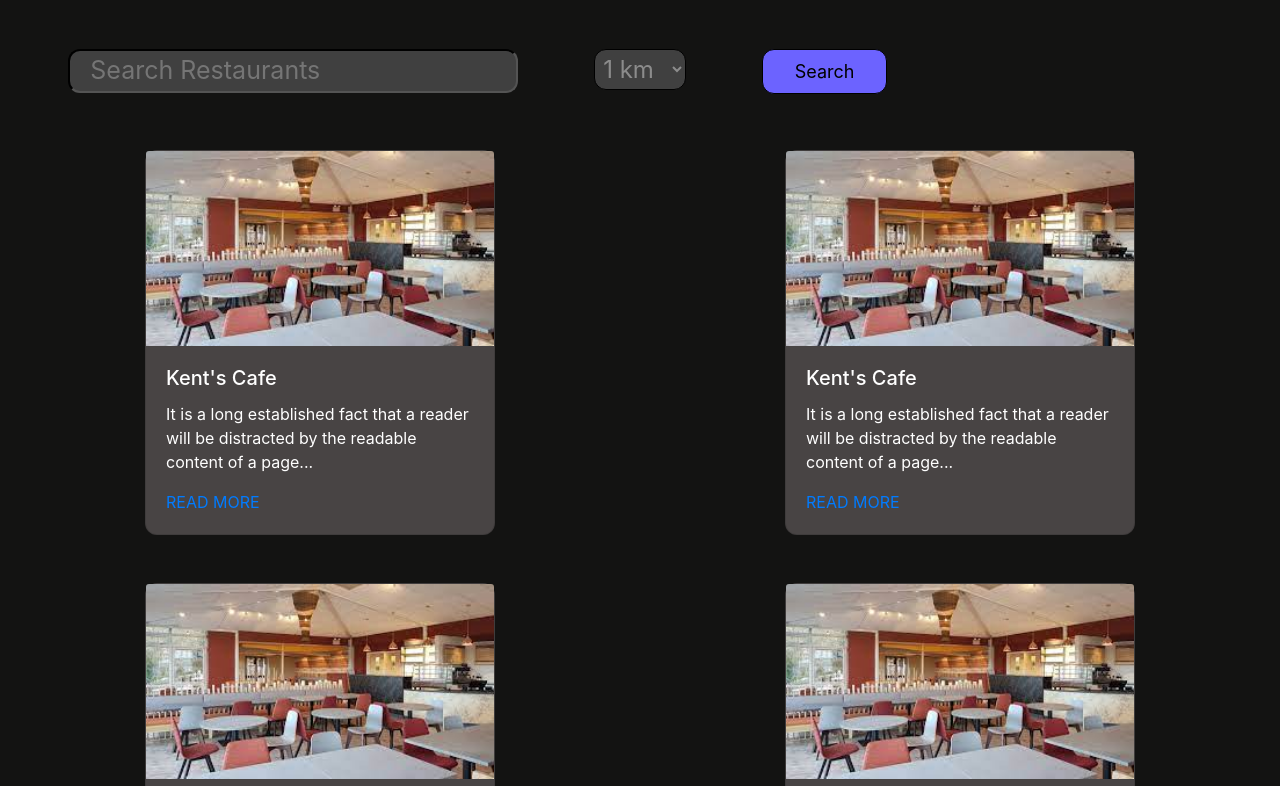
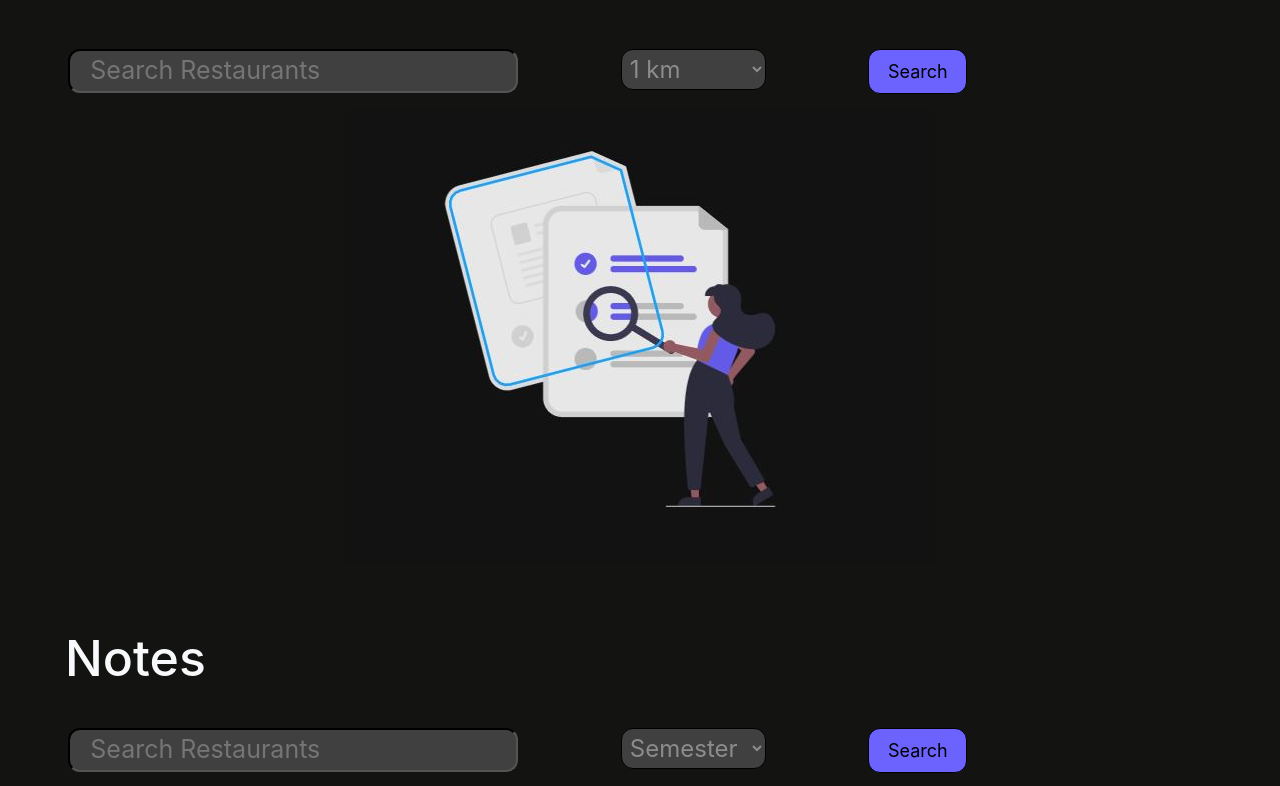
Before and after one commit to ktk04/srmhub, a React (Create React App) app: page / in a window 1280 px wide. Shown: the part 774-1560 px from the top of the page. Built offline with nearby package versions, Linux system fonts and the light colour scheme.

Commit message:
Restaurant & Notes

```diff
--- a/src/App.css
+++ b/src/App.css
@@ -138,3 +138,19 @@
   color:white;
   border-radius: 1.5vh;
 }
+
+.resultN,.resultR
+{
+  display:none;
+}
+
+.btn-outline-Notes
+{
+  background-color:#6C63FF;
+  color:black;
+  border-color: black;
+  margin-top:1vh;
+  font-size: 18px;
+  width:25%;
+  border-radius:1.5vh;
+}
--- a/src/App.js
+++ b/src/App.js
@@ -2,7 +2,8 @@ import logo from './logo.svg';
 import './App.css';
 import Nav from './Navbar.js';
 import Home from './Home.js';
-import Restaurant from './Restaurant'
+import Restaurant from './Restaurant';
+import Notes from './Notes';
 
 function App() {
   return (
@@ -10,6 +11,7 @@ function App() {
       <Nav/>
       <Home/>
       <Restaurant/>
+      <Notes/>
     </div>
   )
 }
--- /dev/null
+++ b/src/Notes.js
@@ -0,0 +1,118 @@
+import React, { Component } from 'react';
+import $ from 'jquery';
+
+export default class Restaurant extends Component{
+  jQuerycode=() => {
+$(".btn-outline-Notes").on("click",function(){
+  $(".resultN").css("display","block");
+  $(".BigN").css("display","none");
+});
+  }
+
+  componentDidMount(){
+    this.jQuerycode()
+  }
+    render(){
+       return(
+        <div className="container-fluid mt-5">
+            <div className="row pt-2">
+            <div className="col-12">
+                <h2 className="heading-2 text-light pt-2"> Notes</h2>
+            </div>
+            </div>
+            <div className="row pt-4">
+             <div className="col-12 col-md-5 text-lg-right text-center">
+               <div className="search_field">
+               <input type="text" className="input" placeholder="Search Restaurants" />
+               <i className="fas fa-search"></i>
+               </div>
+             </div>
+             <div className="col-12 col-md-3 text-center">
+             <select name="Distance" id="dist">
+                <option value="1">Semester 1</option>
+                <option value="2">Semester 2</option>
+                <option value="3">Semester 3</option>
+                <option value="4">Semester 4</option>
+                <option value="5">Semester 5</option>
+                <option value="6">Semester 6</option>
+                <option value="7">Semester 7</option>
+                <option value="8">Semester 8</option>
+
+             </select>
+            </div>
+            <div className="col-12 col-md-4 text-lg-left text-center">
+            <button className="btn btn-outline-Notes btn-lg mb-2" > Search </button>
+            </div>
+        </div>
+        <div className="BigN row pt-2">
+          <div className="col-12 d-flex justify-content-center">
+          <img id="Search" className="img-fluid"
+                src={require("./Searching.jpg")}/>
+          </div>
+        </div>
+        <section class="resultN">
+        <div className="row">
+          <div className="col-12 col-md-6 pt-5 d-flex justify-content-center">
+          <div className="card" style={{width: 350, height:150}}>
+             <div className="card-body">
+             <h5 className="card-title">Data Structures</h5>
+             <p className="card-text">26th Jan 2022</p>
+             <a href="#" >Download</a>
+             </div>
+          </div>
+          </div>
+          <div className="col-12 col-md-6 pt-5 d-flex justify-content-center">
+          <div className="card" style={{width: 350, height:150}}>
+             <div className="card-body">
+             <h5 className="card-title">Data Structures</h5>
+             <p className="card-text">26th Jan 2022</p>
+             <a href="#" >Download</a>
+             </div>
+          </div>
+          </div>
+          </div>
+          <div className="row">
+          <div className="col-12 col-md-6 pt-5 d-flex justify-content-center">
+          <div className="card" style={{width: 350, height:150}}>
+             <div className="card-body">
+             <h5 className="card-title">Data Structures</h5>
+             <p className="card-text">26th Jan 2022</p>
+             <a href="#" >Download</a>
+             </div>
+          </div>
+          </div>
+          <div className="col-12 col-md-6 pt-5 d-flex justify-content-center">
+          <div className="card" style={{width: 350, height:150}}>
+             <div className="card-body">
+             <h5 className="card-title">Data Structures</h5>
+             <p className="card-text">26th Jan 2022</p>
+             <a href="#" >Download</a>
+             </div>
+          </div>
+          </div>
+        </div>
+        <div className="row">
+          <div className="col-12 col-md-6 pt-5 d-flex justify-content-center">
+          <div className="card" style={{width: 350, height:150}}>
+             <div className="card-body">
+             <h5 className="card-title">Data Structures</h5>
+             <p className="card-text">26th Jan 2022</p>
+             <a href="#" >Download</a>
+             </div>
+          </div>
+          </div>
+          <div className="col-12 col-md-6 pt-5 d-flex justify-content-center">
+          <div className="card" style={{width: 350, height:150}}>
+             <div className="card-body">
+             <h5 className="card-title">Data Structures</h5>
+             <p className="card-text">26th Jan 2022</p>
+             <a href="#" >Download</a>
+             </div>
+          </div>
+          </div>
+        </div>
+        </section>
+      </div>
+    )
+}
+}
--- a/src/Restaurant.js
+++ b/src/Restaurant.js
@@ -1,8 +1,19 @@
-import React from 'react';
+import React, { Component } from 'react';
+import $ from 'jquery';
 
+export default class Restaurant extends Component{
+  jQuerycode=() => {
+$(".btn-outline-Restaurant").on("click",function(){
+  $(".resultR").css("display","block");
+  $(".BigR").css("display","none");
+});
+  }
 
-export default function Restaurant(){
-    return(
+  componentDidMount(){
+    this.jQuerycode()
+  }
+    render(){
+       return(
         <div className="container-fluid">
             <div className="row pt-2">
             <div className="col-12">
@@ -16,17 +27,24 @@ export default function Restaurant(){
                <i className="fas fa-search"></i>
                </div>
              </div>
-             <div className="col-12 col-md-2 text-center">
+             <div className="col-12 col-md-3 text-center">
              <select name="Distance" id="dist">
                 <option value="1KM">1 km</option>
                 <option value="5KM">5 km</option>
                 <option value="10KM">10 km</option>
              </select>
             </div>
-            <div className="col-12 col-md-5 text-lg-left text-center">
-            <button className="btn btn-outline-Restaurant btn-lg mb-2"> Search </button>
+            <div className="col-12 col-md-4 text-lg-left text-center">
+            <button className="btn btn-outline-Restaurant btn-lg mb-2" > Search </button>
             </div>
         </div>
+        <div className="BigR row pt-2">
+          <div className="col-12 d-flex justify-content-center">
+          <img id="Search" className="img-fluid"
+                src={require("./Searching.jpg")}/>
+          </div>
+        </div>
+        <section className="resultR">
         <div className="row">
           <div className="col-12 col-md-6 pt-5 d-flex justify-content-center">
           <div className="card" style={{width: 350}}>
@@ -71,6 +89,8 @@ export default function Restaurant(){
           </div>
           </div>
         </div>
+        </section>
       </div>
     )
 }
+}
```
Also changed, not shown: src/Searching.jpg (added).
